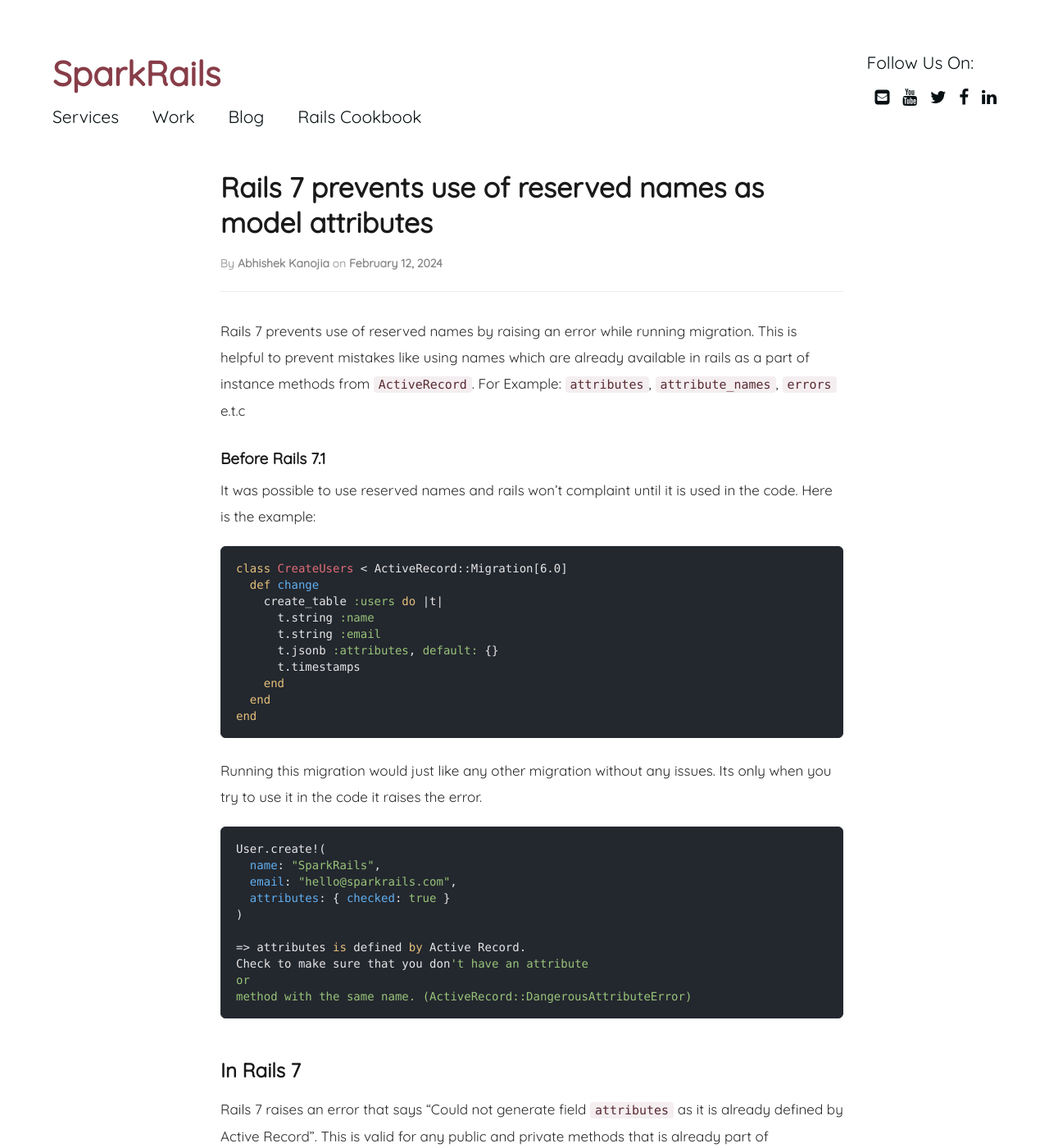
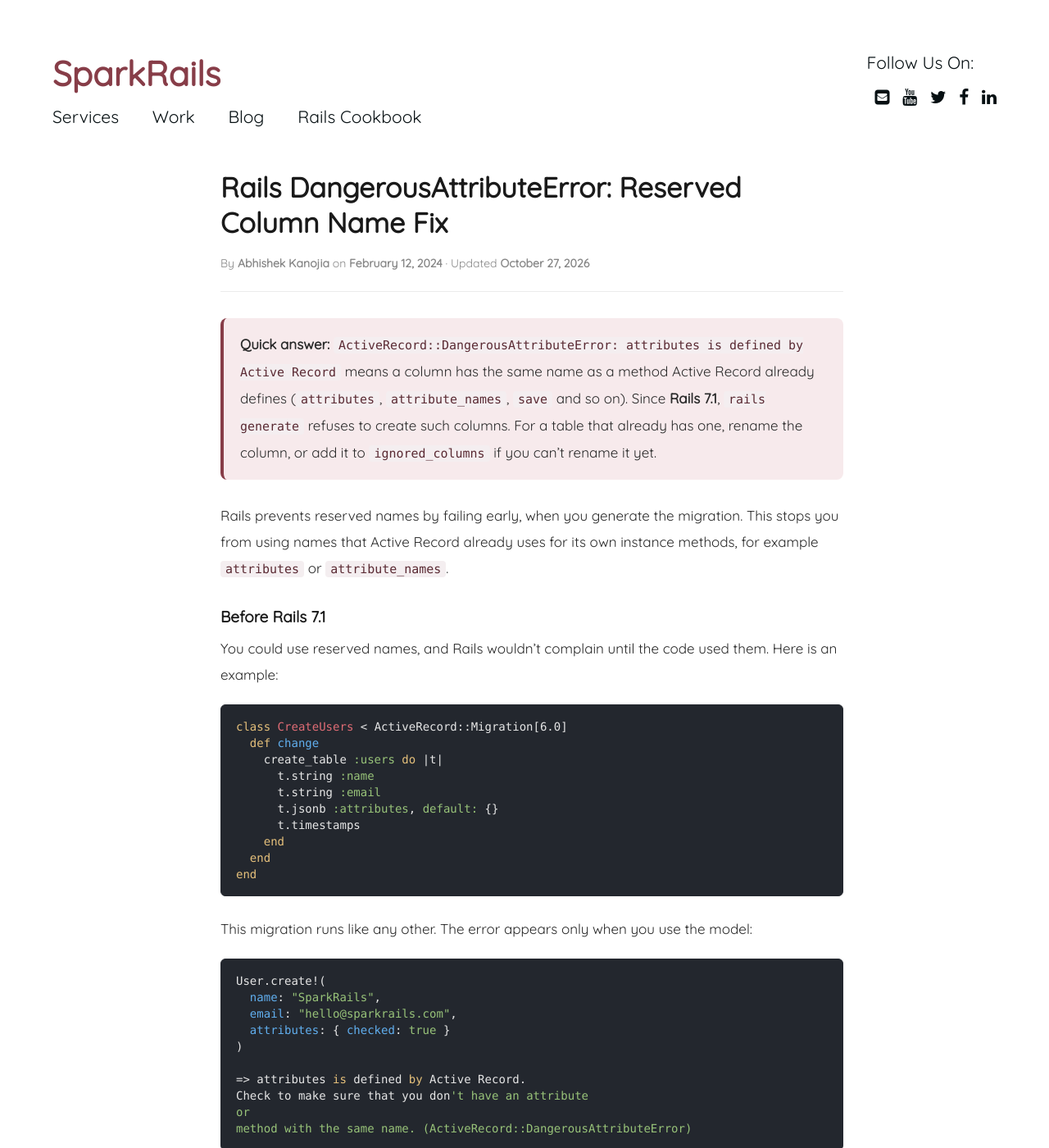
Before and after one commit to abhikanojia/abhikanojia.github.io, a Jekyll site: the page built from _posts/rails-7/2024-02-12-rails-7-prevents-using-dangerous-names-as-columns.md, in a window 1280 px wide and 1400 px high. Shown: the whole window at 82% size. Built offline with Jekyll 4.4.1, drawn with Linux system fonts in a browser that asks for light colours; some of the changed text lies outside the part shown.

Commit message:
Refresh dangerous column names and rate_limit posts; shorten long titles
- rate_limit shipped in Rails 7.2 (name: added in 8.0); document options,
  the cache store gotcha, and fix the broken multi-line example
- DangerousAttributeError: note the check is generator-only (7.1) and add
  fixes for existing tables
- Keep refreshed post titles near 60 chars to avoid SERP truncation

Co-Authored-By: Claude Opus 5.5 <noreply@anthropic.com>

````diff
--- a/_posts/rails-7/2024-02-04-rails-7-adds-new-enum-syntax.md
+++ b/_posts/rails-7/2024-02-04-rails-7-adds-new-enum-syntax.md
@@ -1,6 +1,6 @@
 ---
 layout: post
-title: "Why Rails 7 Changed the Enum Syntax (and What It Means in Rails 8)"
+title: "Why Rails Changed the Enum Syntax (Rails 7 to Rails 8)"
 categories: "rails"
 description: "What a Rails enum is, why Rails 7 moved to enum :name, values, and the timeline: new syntax in 7.0, old syntax deprecated in 7.2 and removed in Rails 8.0."
 tags: rails rails-7 rails-8 enums
--- a/_posts/rails-7/2024-02-12-rails-7-prevents-using-dangerous-names-as-columns.md
+++ b/_posts/rails-7/2024-02-12-rails-7-prevents-using-dangerous-names-as-columns.md
@@ -1,20 +1,27 @@
 ---
 layout: post
-title: "Rails 7 prevents use of reserved names as model attributes"
+title: "Rails DangerousAttributeError: Reserved Column Name Fix"
 categories: "rails-7"
-tags: rails rails-7
-description: "Rails 7 raises errors for reserved names in migrations, preventing conflicts and promoting safer development practices."
+tags: rails rails-7 activerecord
+description: "Why Rails raises ActiveRecord::DangerousAttributeError for columns like attributes, how Rails 7.1 generators block them, and how to fix existing tables."
+last_modified_at: 2026-10-27
 keywords:
-  - rails 7, ruby on rails, model attributes
-  - rails migrations, rails reserved method names
-  - rails 7 updates, dangerous attribute error rails
+  - activerecord dangerousattributeerror
+  - is defined by active record
+  - rails reserved column names
+  - could not generate field as it is already defined by active record
+  - rails 7.1 dangerous attribute
 ---
 
-Rails 7 prevents use of reserved names by raising an error while running migration. This is helpful to prevent mistakes like using names which are already available in rails as a part of instance methods from `ActiveRecord`. For Example: `attributes`, `attribute_names`, `errors` e.t.c
+<div class="quick-answer" markdown="1">
+**Quick answer:** `ActiveRecord::DangerousAttributeError: attributes is defined by Active Record` means a column has the same name as a method Active Record already defines (`attributes`, `attribute_names`, `save` and so on). Since **Rails 7.1**, `rails generate` refuses to create such columns. For a table that already has one, rename the column, or add it to `ignored_columns` if you can't rename it yet.
+</div>
+
+Rails prevents reserved names by failing early, when you generate the migration. This stops you from using names that Active Record already uses for its own instance methods, for example `attributes` or `attribute_names`.
 
 ### Before Rails 7.1
 
-It was possible to use reserved names and rails won't complaint until it is used in the code. Here is the example:
+You could use reserved names, and Rails wouldn't complain until the code used them. Here is an example:
 
 ```ruby
 class CreateUsers < ActiveRecord::Migration[6.0]
@@ -29,7 +36,7 @@ class CreateUsers < ActiveRecord::Migration[6.0]
 end
 ```
 
-Running this migration would just like any other migration without any issues. Its only when you try to use it in the code it raises the error.
+This migration runs like any other. The error appears only when you use the model:
 
 ```ruby
 User.create!(
@@ -44,17 +51,48 @@ or
 method with the same name. (ActiveRecord::DangerousAttributeError)
 ```
 
-## In Rails 7
+## In Rails 7.1 and later
 
-Rails 7 raises an error that says "Could not generate field `attributes` as it is already defined by Active Record". This is valid for any public and private methods that is already part of ActiveRecord. This will save your time by raising an error right before you add it to the table.
+The model and migration generators now raise "Could not generate field `attributes`, as it is already defined by Active Record". This covers any public or private method already defined by Active Record, so you find out before the column reaches the table.
 
 ```ruby
 rails g migration create_users name:string email:string attributes:jsonb
 
 => Could not generate field 'attributes', as it is already defined by Active Record.
 ```
-<br/>
 
->
-> ### 💡 Did You Know?
-> [Rails 7 Introduces a new syntax for Enum](/rails/2024/02/04/rails-7-adds-new-enum-syntax.html){:target="_blank"}
+Note that this check lives in the **generators**. A migration you write by hand will still create the column, and you'll hit `DangerousAttributeError` at runtime as before.
+
+## Fixing an existing table
+
+If a legacy table already has a dangerous column name:
+
+1. **Rename the column.** This is the clean fix:
+
+   ```ruby
+   class RenameUsersAttributes < ActiveRecord::Migration[8.0]
+     def change
+       rename_column :users, :attributes, :settings
+     end
+   end
+   ```
+
+   On a busy production table, check how your database handles renames and deploy the code change and migration together. Code that still references the old name will break.
+
+2. **Ignore the column** if other systems still write to it and you can't rename it yet. Active Record then won't generate methods for it:
+
+   ```ruby
+   class User < ApplicationRecord
+     self.ignored_columns += ["attributes"]
+   end
+   ```
+
+   You can still read the raw value with SQL (for example, `User.where(id: id).pick(Arel.sql("attributes"))`) while you migrate the data to a new column.
+
+{% include elements/post_cta.html text="Legacy schemas with surprises like this are common in older Rails apps. I help SaaS teams upgrade and clean up production Rails apps without downtime." %}
+
+## Related
+
+- [Rails ActiveRecord cookbook](/rails-active-record-cookbook/)
+- [How to rename a column in Rails](/rails/2020/05/10/rename-column-in-rails.html)
+- [8 steps before you upgrade Rails 6 to Rails 7](/rails/2026/06/19/rails-6-to-7-upgrade-checklist.html)
````
Also changed, not shown: _posts/rails-8/2024-02-09-rails-8-adds-allow-browser-to-control-browser-compatiblity.md (+1 -1 lines), _posts/rails-8/2024-02-22-rails-8-request-rate-limiting.md (+60 -40 lines).
